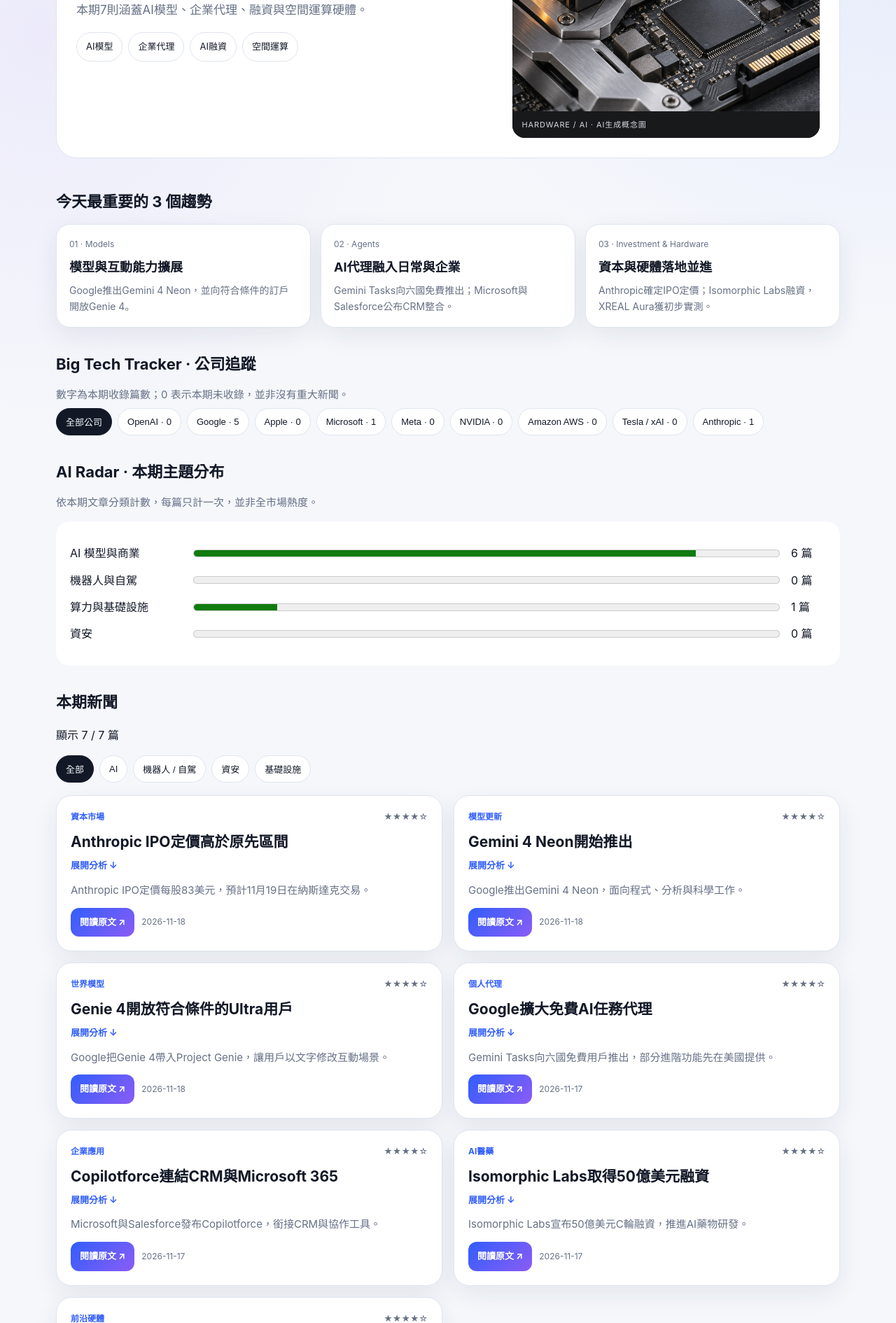
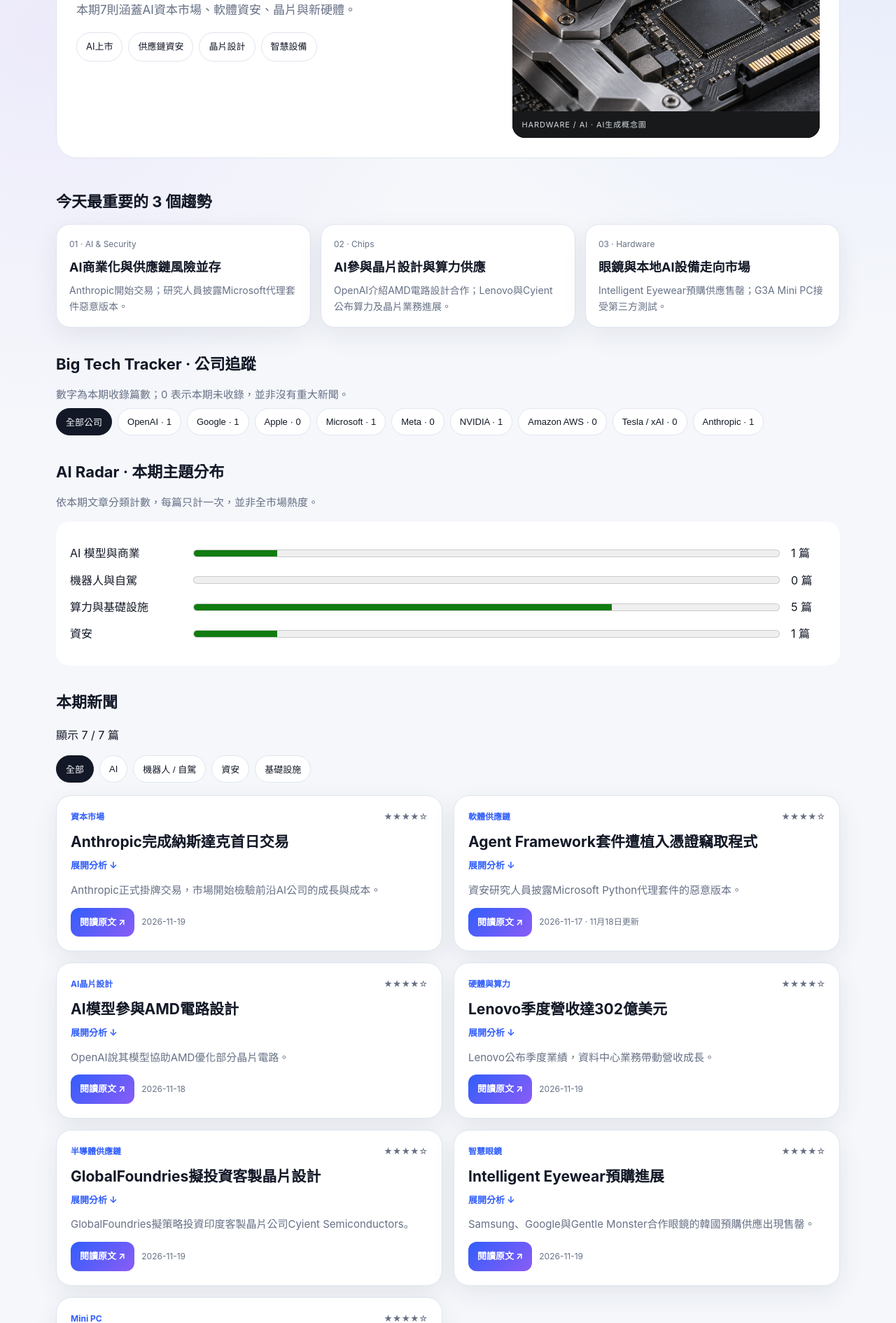
Before and after one commit to benzh1213/tech-brief, a plain HTML site: page index.html in a window 1280 px wide. Shown: the part 357-2247 px from the top of the page at 70% size. Drawn offline with Linux system fonts and the light colour scheme.

Commit message:
Publish Tech Brief for 2026-11-20

```diff
--- a/index.html
+++ b/index.html
@@ -5,7 +5,7 @@
   <meta name="viewport" content="width=device-width, initial-scale=1, viewport-fit=cover" />
   <meta name="theme-color" content="#0b1020" media="(prefers-color-scheme: dark)">
   <meta name="theme-color" content="#f5f7fb" media="(prefers-color-scheme: light)">
-  <meta name="description" content="Tech Brief 全球科技晨報：重點新聞、公司追蹤與 AI Radar。"><title>全球科技晨報｜2026-11-19</title>
+  <meta name="description" content="Tech Brief 全球科技晨報：重點新聞、公司追蹤與 AI Radar。"><title>全球科技晨報｜2026-11-20</title>
   <link rel="stylesheet" href="./styles.css">
 </head>
 <body>
@@ -14,7 +14,7 @@
   <div class="topbar">
     <div>
       <div class="brand">TECH BRIEF / 全球科技晨報</div>
-      <div class="date">2026 年 11 月 19 日 · 7 則重點 · 約 8–10 分鐘閱讀</div>
+      <div class="date">2026 年 11 月 20 日 · 7 則重點 · 約 8–10 分鐘閱讀</div>
     </div>
     <div class="actions">
       <button id="expandBtn">全部展開</button>
@@ -22,13 +22,13 @@
     </div>
   </div>
 
-  <p class="edition-note" role="note">2026-11-19 正式版 · 更新於 09:52（Asia/Shanghai，UTC+8） · 逐篇核對來源，事實與編輯分析分列。</p><header>
+  <p class="edition-note" role="note">2026-11-20 正式版 · 更新於 09:52（Asia/Shanghai，UTC+8） · 逐篇核對來源，事實與編輯分析分列。</p><header>
     <section class="hero">
       <div>
         <div class="eyebrow">Today’s Global Tech Brief</div>
-        <h1>模型與代理走向實用，<br>AI資本與空間硬體同步進展</h1>
-        <p class="lead">本期7則涵蓋AI模型、企業代理、融資與空間運算硬體。</p>
-        <div class="chipline"><span class="chip">AI模型</span><span class="chip">企業代理</span><span class="chip">AI融資</span><span class="chip">空間運算</span></div>
+        <h1>AI供應鏈面臨安全考驗，<br>晶片設計與智慧設備持續演進</h1>
+        <p class="lead">本期7則涵蓋AI資本市場、軟體資安、晶片與新硬體。</p>
+        <div class="chipline"><span class="chip">AI上市</span><span class="chip">供應鏈資安</span><span class="chip">晶片設計</span><span class="chip">智慧設備</span></div>
       </div>
       <figure class="hero-visual">
         <img src="./tech-hardware-editorial.jpg" width="1536" height="1024" fetchpriority="high" alt="晶片、金屬散熱器與主機板細節的科技概念圖片">
@@ -38,7 +38,7 @@
   </header>
 
   <h2 class="section-title">今天最重要的 3 個趨勢</h2>
-  <section class="insights"><div class="insight"><div class="num">01 · Models</div><h3>模型與互動能力擴展</h3><p>Google推出Gemini 4 Neon，並向符合條件的訂戶開放Genie 4。</p></div><div class="insight"><div class="num">02 · Agents</div><h3>AI代理融入日常與企業</h3><p>Gemini Tasks向六國免費推出；Microsoft與Salesforce公布CRM整合。</p></div><div class="insight"><div class="num">03 · Investment &amp; Hardware</div><h3>資本與硬體落地並進</h3><p>Anthropic確定IPO定價；Isomorphic Labs融資，XREAL Aura獲初步實測。</p></div></section>
+  <section class="insights"><div class="insight"><div class="num">01 · AI &amp; Security</div><h3>AI商業化與供應鏈風險並存</h3><p>Anthropic開始交易；研究人員披露Microsoft代理套件惡意版本。</p></div><div class="insight"><div class="num">02 · Chips</div><h3>AI參與晶片設計與算力供應</h3><p>OpenAI介紹AMD電路設計合作；Lenovo與Cyient公布算力及晶片業務進展。</p></div><div class="insight"><div class="num">03 · Hardware</div><h3>眼鏡與本地AI設備走向市場</h3><p>Intelligent Eyewear預購供應售罄；G3A Mini PC接受第三方測試。</p></div></section>
 
 
   <section aria-labelledby="tracker-title">
@@ -62,13 +62,13 @@
   </div>
 
   <main class="news-grid" id="newsGrid">
-<article data-companies="Anthropic" data-category="AI"><div class="meta"><span class="tag">資本市場</span><span>★★★★☆</span></div><p class="summary">Anthropic IPO定價每股83美元，預計11月19日在納斯達克交易。</p><details><summary><h2>Anthropic IPO定價高於原先區間</h2><span class="detail-hint">展開分析 ↓</span></summary><p><strong>已核對事實：</strong>路透社11月18日報導，發行價每股83美元，總發行980百萬股；預計11月19日以ANT代號開始交易。約1.5兆美元估值為完全稀釋口徑。</p><p class="why"><strong>為何重要 · 編輯分析：</strong>市場將首次持續檢視大型前沿AI模型公司的資本開支與商業化進展；上市計畫不等同交易已開始。</p></details><div class="source-row"><a class="read" href="https://new.streetinsider.com/Reuters/Anthropic%2Bclinches%2Bbiggest%2BIPO%2Bever%2Bwith%2B%2481%2Bbillion%2Boffering/27370548.html" target="_blank" rel="noopener">閱讀原文 ↗</a><span class="source-name">2026-11-18</span></div></article>
-<article data-companies="Google" data-category="AI"><div class="meta"><span class="tag">模型更新</span><span>★★★★☆</span></div><p class="summary">Google推出Gemini 4 Neon，面向程式、分析與科學工作。</p><details><summary><h2>Gemini 4 Neon開始推出</h2><span class="detail-hint">展開分析 ↓</span></summary><p><strong>已核對事實：</strong>Google於11月18日公布Gemini 4 Neon，提供百萬token上下文，開始向API、企業及部分付費用戶推出。效能與成本比較屬Google公布的評測結果。</p><p class="why"><strong>為何重要 · 編輯分析：</strong>企業可針對實際任務比較推理品質、延遲、費用與資料治理，不宜只依廠商基準選型。</p></details><div class="source-row"><a class="read" href="https://blog.google/innovation-and-ai/models-and-research/gemini-models/introducing-gemini-4-neon/" target="_blank" rel="noopener">閱讀原文 ↗</a><span class="source-name">2026-11-18</span></div></article>
-<article data-companies="Google" data-category="AI"><div class="meta"><span class="tag">世界模型</span><span>★★★★☆</span></div><p class="summary">Google把Genie 4帶入Project Genie，讓用戶以文字修改互動場景。</p><details><summary><h2>Genie 4開放符合條件的Ultra用戶</h2><span class="detail-hint">展開分析 ↓</span></summary><p><strong>已核對事實：</strong>Google 11月18日宣布Project Genie升級，符合條件的Google AI Ultra訂戶可體驗Genie 4；使用者可在探索途中以提示改變場景並生成音訊。</p><p class="why"><strong>為何重要 · 編輯分析：</strong>互動世界模型可能拓展內容製作，但Google仍指出延遲、精細物理互動及場景持續性等限制。</p></details><div class="source-row"><a class="read" href="https://blog.google/innovation-and-ai/models-and-research/google-deepmind/genie-4-now-available-project-genie/" target="_blank" rel="noopener">閱讀原文 ↗</a><span class="source-name">2026-11-18</span></div></article>
-<article data-companies="Google" data-category="AI"><div class="meta"><span class="tag">個人代理</span><span>★★★★☆</span></div><p class="summary">Gemini Tasks向六國免費用戶推出，部分進階功能先在美國提供。</p><details><summary><h2>Google擴大免費AI任務代理</h2><span class="detail-hint">展開分析 ↓</span></summary><p><strong>已核對事實：</strong>Google於11月17日表示，Tasks使用Gemini 4 Hydrogen，向美國、日本、韓國、加拿大、澳洲及印度免費推出；電話與付款等部分功能先從美國開始。</p><p class="why"><strong>為何重要 · 編輯分析：</strong>背景任務更易取得，但授權範圍、付款限制與地區供應需逐項核對。</p></details><div class="source-row"><a class="read" href="https://blog.google/innovation-and-ai/products/gemini-app/tasks-in-gemini-free-new-features/" target="_blank" rel="noopener">閱讀原文 ↗</a><span class="source-name">2026-11-17</span></div></article>
-<article data-companies="Microsoft" data-category="AI"><div class="meta"><span class="tag">企業應用</span><span>★★★★☆</span></div><p class="summary">Microsoft與Salesforce發布Copilotforce，銜接CRM與協作工具。</p><details><summary><h2>Copilotforce連結CRM與Microsoft 365</h2><span class="detail-hint">展開分析 ↓</span></summary><p><strong>已核對事實：</strong>兩公司11月17日公布整合方案；Salesforce in Copilot外掛為公開預覽，Teams整合為試點，Fabric與Data 360亦規劃雙向Zero Copy整合。</p><p class="why"><strong>為何重要 · 編輯分析：</strong>CRM與會議、郵件情境結合有助銷售流程，但企業需核對預覽範圍、權限和資料治理。</p></details><div class="source-row"><a class="read" href="https://news.microsoft.com/source/2026/11/17/microsoft-and-salesforce-announce-copilotforce-bringing-trusted-customer-context-and-action-into-microsoft-ai-experiences/" target="_blank" rel="noopener">閱讀原文 ↗</a><span class="source-name">2026-11-17</span></div></article>
-<article data-companies="Google" data-category="AI"><div class="meta"><span class="tag">AI醫藥</span><span>★★★★☆</span></div><p class="summary">Isomorphic Labs宣布50億美元C輪融資，推進AI藥物研發。</p><details><summary><h2>Isomorphic Labs取得50億美元融資</h2><span class="detail-hint">展開分析 ↓</span></summary><p><strong>已核對事實：</strong>公司11月17日表示，Greenoaks與Sequoia Capital共同領投，資金將用於模型、研發管線及推進候選藥物至臨床試驗。公司描述的臨床前進展仍需後續試驗驗證。</p><p class="why"><strong>為何重要 · 編輯分析：</strong>資金顯示AI藥物研發受到重視；候選藥物進入臨床或成功上市均屬尚待證實的未來進程。</p></details><div class="source-row"><a class="read" href="https://www.prnewswire.com/news-releases/isomorphic-labs-announces-5-billion-series-c-funding-302942062.html" target="_blank" rel="noopener">閱讀原文 ↗</a><span class="source-name">2026-11-17</span></div></article>
-<article data-companies="XREAL|Google" data-category="Infra"><div class="meta"><span class="tag">前沿硬體</span><span>★★★★☆</span></div><p class="summary">XREAL Aura獨立初體驗：空間眼鏡搭配外接運算盒，仍有使用限制。</p><details><summary><h2>XREAL Aura實機初體驗</h2><span class="detail-hint">展開分析 ↓</span></summary><p><strong>已核對事實：</strong>Tom’s Guide於11月17日刊出初步體驗：眼鏡以鏡頭支援手勢與空間定位，外接運算盒承載運算與電池；作者稱續航約三小時，尚未完成完整續航測試。</p><p class="why"><strong>為何重要 · 編輯分析：</strong>這是已到手產品的早期體驗而非完整評測；外接盒、續航與設備相容性均影響日常使用。</p></details><div class="source-row"><a class="read" href="https://www.tomsguide.com/computing/vr-ar/i-just-got-the-xreal-aura-and-have-some-early-thoughts-on-the-future-of-ar" target="_blank" rel="noopener">閱讀原文 ↗</a><span class="source-name">2026-11-17</span></div></article>
+<article data-companies="Anthropic" data-category="AI"><div class="meta"><span class="tag">資本市場</span><span>★★★★☆</span></div><p class="summary">Anthropic正式掛牌交易，市場開始檢驗前沿AI公司的成長與成本。</p><details><summary><h2>Anthropic完成納斯達克首日交易</h2><span class="detail-hint">展開分析 ↓</span></summary><p><strong>已核對事實：</strong>美聯社11月19日報導，Anthropic當日在納斯達克開始交易，開盤時估值躍至約2.01兆美元；估值取決於計算口徑與股價變動。</p><p class="why"><strong>為何重要 · 編輯分析：</strong>這是昨天IPO定價後的新進展；公開市場將持續檢視模型收入、基礎設施成本與經營風險。</p></details><div class="source-row"><a class="read" href="https://apnews.com/article/anthropic-ai-stock-market-e303343c7f1a1b6a1361e08c1f8eeded" target="_blank" rel="noopener">閱讀原文 ↗</a><span class="source-name">2026-11-19</span></div></article>
+<article data-companies="Microsoft" data-category="Security"><div class="meta"><span class="tag">軟體供應鏈</span><span>★★★★☆</span></div><p class="summary">資安研究人員披露Microsoft Python代理套件的惡意版本。</p><details><summary><h2>Agent Framework套件遭植入憑證竊取程式</h2><span class="detail-hint">展開分析 ↓</span></summary><p><strong>已核對事實：</strong>Wiz報告指出，11月17日上架PyPI的agent-framework 1.26.1及1.26.2包含竊取憑證程式，後已隔離；研究人員認為發布管線憑證可能遭侵害，取得方式尚未確定。</p><p class="why"><strong>為何重要 · 編輯分析：</strong>企業應依官方公告與研究報告檢查受影響版本、環境與日誌；若確認暴露，應依事件應變流程撤銷或輪替憑證。</p></details><div class="source-row"><a class="read" href="https://www.wiz.io/blog/malicious-version-of-microsofts-agent-framework-published-to-pypi" target="_blank" rel="noopener">閱讀原文 ↗</a><span class="source-name">2026-11-17 · 11月18日更新</span></div></article>
+<article data-companies="OpenAI" data-category="Infra"><div class="meta"><span class="tag">AI晶片設計</span><span>★★★★☆</span></div><p class="summary">OpenAI說其模型協助AMD優化部分晶片電路。</p><details><summary><h2>AI模型參與AMD電路設計</h2><span class="detail-hint">展開分析 ↓</span></summary><p><strong>已核對事實：</strong>OpenAI於11月18日稱，其模型重寫部分電路描述，與AMD合作在旗艦GPU部分設計相對基準實現最高14%的功耗、效能與面積綜合改善；部分變更已納入送製設計。</p><p class="why"><strong>為何重要 · 編輯分析：</strong>數據為公司在特定區塊與評估條件下的結果，不代表整顆GPU效能提升14%；晶片設計仍需形式驗證與實際製造測試。</p></details><div class="source-row"><a class="read" href="https://openai.com/index/advancing-chip-design-with-our-models/" target="_blank" rel="noopener">閱讀原文 ↗</a><span class="source-name">2026-11-18</span></div></article>
+<article data-companies="" data-category="Infra"><div class="meta"><span class="tag">硬體與算力</span><span>★★★★☆</span></div><p class="summary">Lenovo公布季度業績，資料中心業務帶動營收成長。</p><details><summary><h2>Lenovo季度營收達302億美元</h2><span class="detail-hint">展開分析 ↓</span></summary><p><strong>已核對事實：</strong>Lenovo於11月19日公布2026／27財年第二季營收302億美元、年增48%；基礎設施業務營業利潤首次超過10億美元。</p><p class="why"><strong>為何重要 · 編輯分析：</strong>業績顯示企業與雲端算力需求對硬體供應商的重要性；公司對未來需求的樂觀判斷仍屬展望。</p></details><div class="source-row"><a class="read" href="https://investor.lenovo.com/en/financial/results/press_2627_q2.pdf" target="_blank" rel="noopener">閱讀原文 ↗</a><span class="source-name">2026-11-19</span></div></article>
+<article data-companies="" data-category="Infra"><div class="meta"><span class="tag">半導體供應鏈</span><span>★★★★☆</span></div><p class="summary">GlobalFoundries擬策略投資印度客製晶片公司Cyient Semiconductors。</p><details><summary><h2>GlobalFoundries擬投資客製晶片設計</h2><span class="detail-hint">展開分析 ↓</span></summary><p><strong>已核對事實：</strong>Cyient Semiconductors於11月19日公告批准GlobalFoundries 1,000萬美元策略股權投資，並表示將用於擴展客製ASIC能力與供應鏈合作。</p><p class="why"><strong>為何重要 · 編輯分析：</strong>設計與晶圓製造商更緊密合作可能改善供應協調；公告為投資安排，不能視為具體產能或產品已交付。</p></details><div class="source-row"><a class="read" href="https://nsearchives.nseindia.com/corporate/CYIENT_19112026082431_19112026PR_FinalSigned.pdf" target="_blank" rel="noopener">閱讀原文 ↗</a><span class="source-name">2026-11-19</span></div></article>
+<article data-companies="Google" data-category="Infra"><div class="meta"><span class="tag">智慧眼鏡</span><span>★★★★☆</span></div><p class="summary">Samsung、Google與Gentle Monster合作眼鏡的韓國預購供應出現售罄。</p><details><summary><h2>Intelligent Eyewear預購進展</h2><span class="detail-hint">展開分析 ↓</span></summary><p><strong>已核對事實：</strong>韓國SBS於11月19日報導，Gentle Monster官網16款眼鏡預購顯示售罄；韓國與美國預計12月10日上市。眼鏡結合Gemini，提供語音操作與翻譯等功能。</p><p class="why"><strong>為何重要 · 編輯分析：</strong>售罄反映預購供應狀況，並不代表已出貨或證明整體銷量；使用前須核對地區、手機相容性與隱私設定。</p></details><div class="source-row"><a class="read" href="https://news.sbs.co.kr/english/article.do?news_id=N1008853754" target="_blank" rel="noopener">閱讀原文 ↗</a><span class="source-name">2026-11-19</span></div></article>
+<article data-companies="NVIDIA" data-category="Infra"><div class="meta"><span class="tag">Mini PC</span><span>★★★★☆</span></div><p class="summary">ACEMAGIC G3A小型工作站實測顯示，本地AI能力受顯存與CPU功耗限制。</p><details><summary><h2>Mini PC搭載RTX 2000進行本地AI測試</h2><span class="detail-hint">展開分析 ↓</span></summary><p><strong>已核對事實：</strong>Geeky Gadgets於11月19日整理ETA Prime的G3A測試：配置Core i9-13900F及16GB RTX 2000 Ada；測試指出CPU持續功耗限制在65W，顯存亦限制模型大小。</p><p class="why"><strong>為何重要 · 編輯分析：</strong>這是特定配置的第三方實測整理，非廠商普遍效能保證；採購需核對Windows軟體、介面、散熱及當地供貨。</p></details><div class="source-row"><a class="read" href="https://www.geeky-gadgets.com/acemagic-g3a-review/" target="_blank" rel="noopener">閱讀原文 ↗</a><span class="source-name">2026-11-19</span></div></article>
 </main>
   <p id="emptyState" class="hidden">本期沒有符合篩選條件的文章。可切回「全部公司」或「全部」。</p>
 
```
